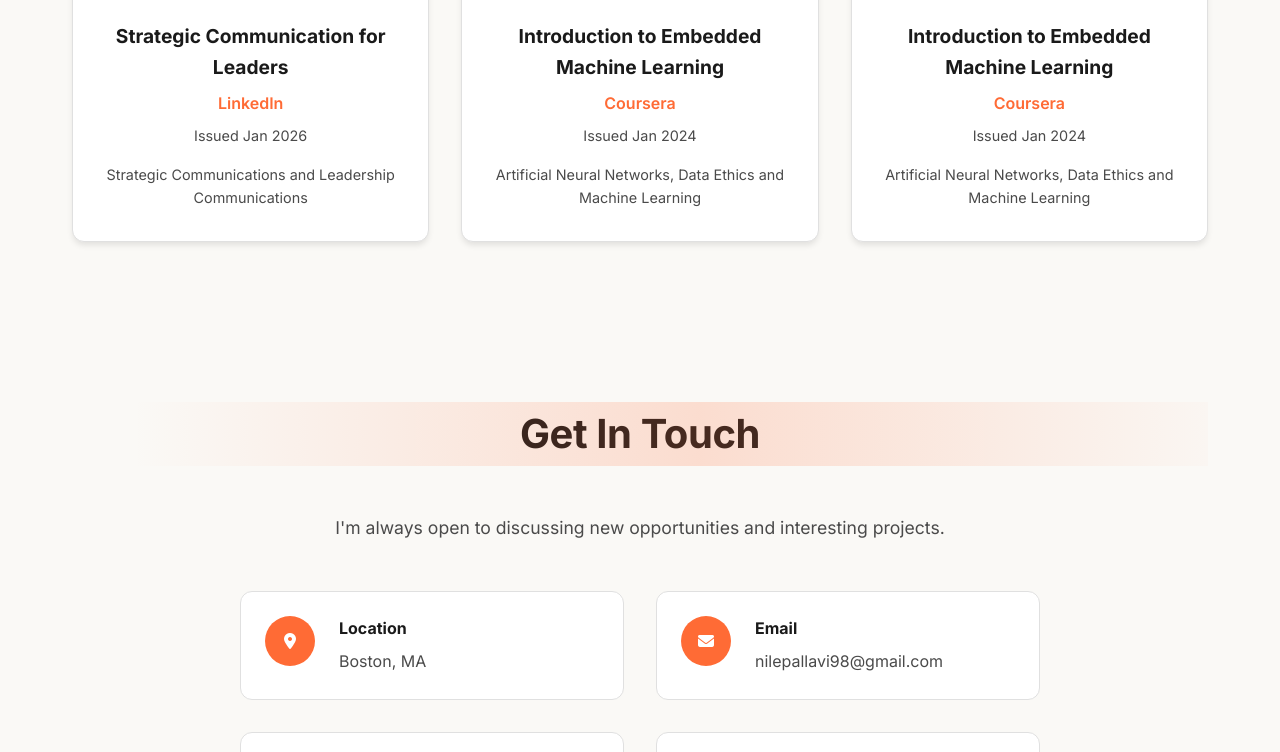
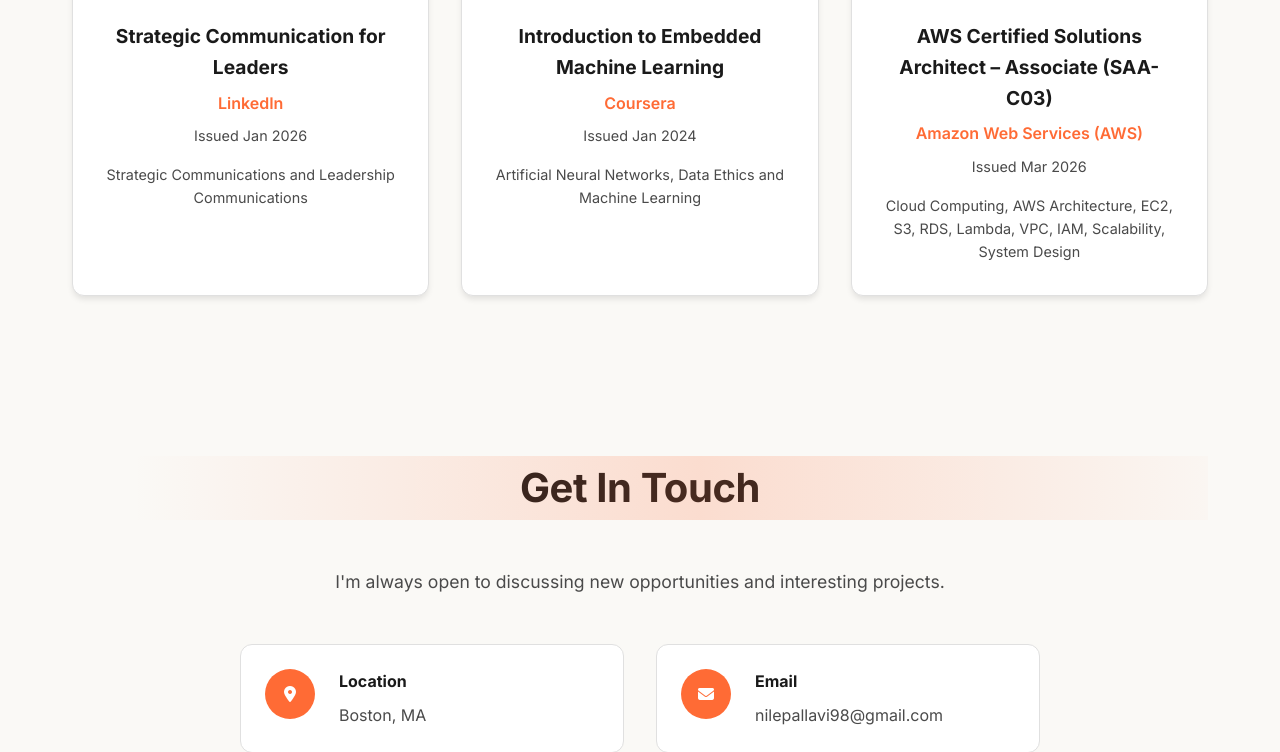
Before and after one commit to Pallavi-Nile-98/Portfolio-Pallavi-Nile, a plain HTML site: page index.html in a window 1280 px wide. Shown: the part 5737-6489 px from the top of the page. Drawn offline with Linux system fonts and the light colour scheme.

Commit message:
Updated index.html

```diff
--- a/index.html
+++ b/index.html
@@ -458,10 +458,10 @@
                     <div class="cert-icon">
                         <i class="fab fa-coursera"></i>
                     </div>
-                    <h3>Introduction to Embedded Machine Learning</h3>
-                    <p class="cert-issuer">Coursera</p>
-                    <p class="cert-date">Issued Jan 2024</p>
-                    <p class="cert-skills">Artificial Neural Networks, Data Ethics and Machine Learning</p>
+                    <h3>AWS Certified Solutions Architect – Associate (SAA-C03)</h3>
+                    <p class="cert-issuer">Amazon Web Services (AWS)</p>
+                    <p class="cert-date">Issued Mar 2026</p>
+                    <p class="cert-skills">Cloud Computing, AWS Architecture, EC2, S3, RDS, Lambda, VPC, IAM, Scalability, System Design</p>
                 </div>
             </div>
         </div>
```
